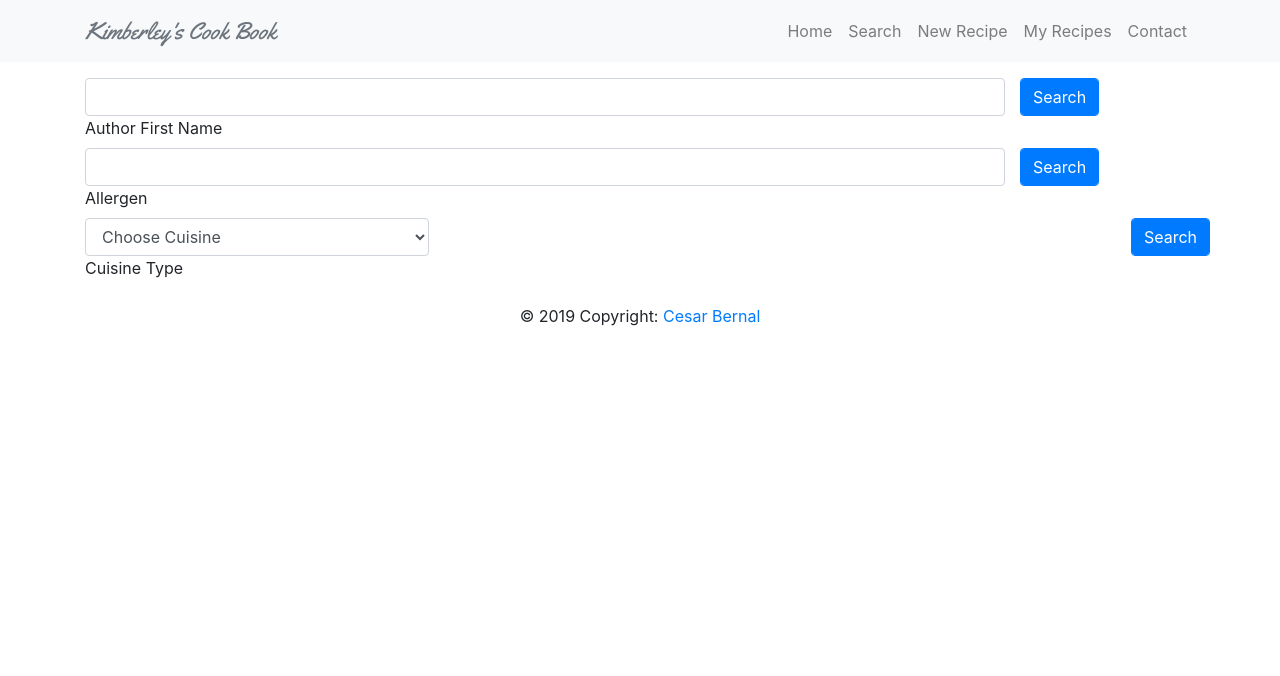
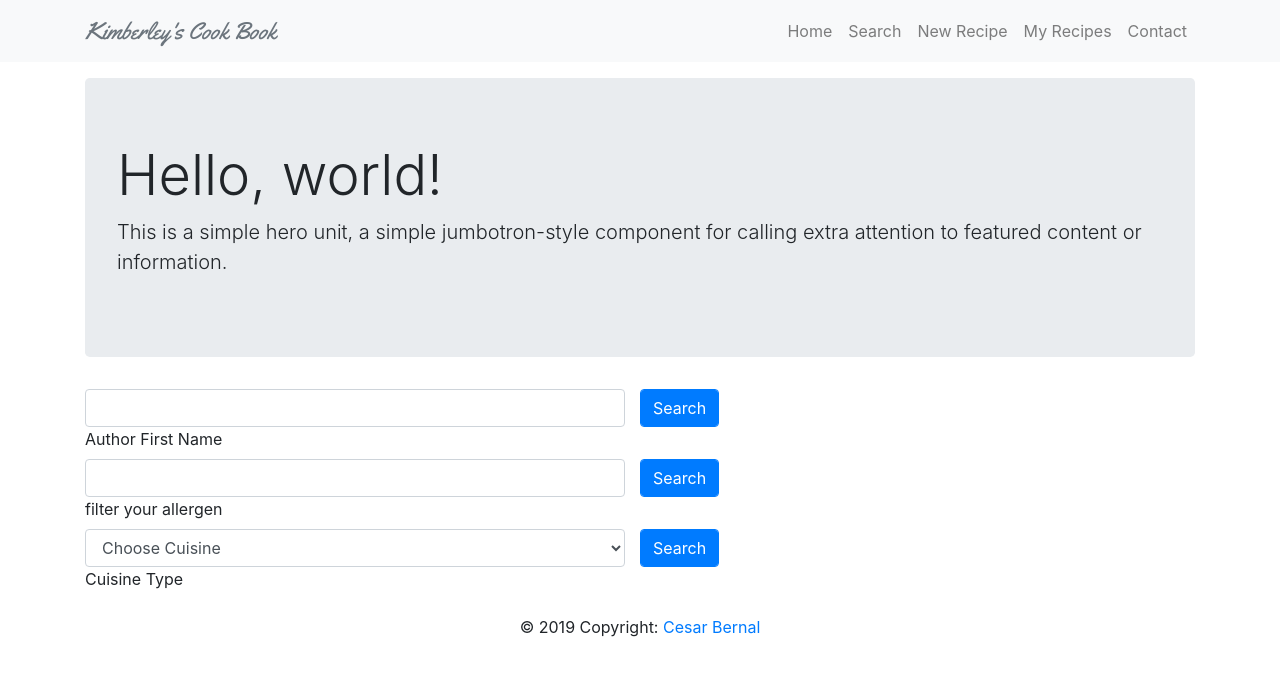
Before and after one commit to CEsarABC/DataCentricProject, a Flask app: page /search in a window 1280 px wide. Shown: the top 676 px of the page. Run offline with Flask 2, Linux system fonts and the light colour scheme; data that the repository does not hold is empty; some libraries are stand-ins or nearby versions.

Commit message:
all templates made, working on styles

```diff
--- a/templates/base.html
+++ b/templates/base.html
@@ -39,7 +39,7 @@
                         <a class="nav-link" href="{{url_for('my_recipes')}}">My Recipes</a>
                     </li>
                     <li class="nav-item">
-                        <a class="nav-link" href="">Contact</a>
+                        <a class="nav-link" href="{{url_for('contact')}}">Contact</a>
                 </ul>
             </div>
         </div>
--- a/templates/my_recipes_old.html
+++ b/templates/my_recipes_old.html
@@ -16,7 +16,7 @@
           {% for item in searchfileold %}
           <div class='col-lg-4 col-md-4 col-sm-4' >
             <div class="card" style="width: 18rem;">
-              <img class="card-img-top image-fluid" src="{{item.images}}" alt="Card image cap">
+              <img class="card-img-top image-fluid" src="{{item.images_small}}" alt="Card image cap">
               <div class="card-body">
                 <h5 class="card-title">{{item.recipe_name}}</h5>
                 <p class="card-text">{{item.description}}</p>
--- a/templates/search_recipe.html
+++ b/templates/search_recipe.html
@@ -3,9 +3,14 @@
 {% block content %}
 
 <!--            HEADER                   -->
+
 <div class="container">
+    <div class="jumbotron">
+      <h1 class="display-4">Hello, world!</h1>
+      <p class="lead">This is a simple hero unit, a simple jumbotron-style component for calling extra attention to featured content or information.</p>
+    </div>
       <form class='row' action="{{ url_for('search_recipe_author') }}" method="POST">
-          <div class='col-lg-10 col-md-10 col-sm-12'>
+          <div class='col-lg-6 col-md-6 col-sm-6'>
             <div class='form-row'>
               <div class="col">
                   <input class="form-control" type="text"  name="author" id="author_name"/>
@@ -21,11 +26,11 @@
         </div>
       </form>
       <form class='row' action="{{ url_for('search_recipe_allergen') }}" method="POST">
-          <div class='col-lg-10 col-md-10 col-sm-12'>
+          <div class='col-lg-6 col-md-6 col-sm-6'>
             <div class='form-row'>
               <div class="col">
                   <input class="form-control" type="text"  name="allergen" id="allergen"/>
-                  <label for="allergens">Allergen</label>
+                  <label for="allergens">filter your allergen</label>
               </div>
             </div>
           </div>
@@ -34,8 +39,8 @@
         </div>
       </form>
       <form class='row' action="{{ url_for('search_recipe_cuisine') }}" method="POST">
-        <div class="col">
-            <select class="form-control col-lg-4" name="cuisine" id="cuisine">
+        <div class="col-lg-6 col-md-6 col-sm-6">
+            <select class="form-control" name="cuisine" id="cuisine">
             <option value="" disabled selected>Choose Cuisine</option>
             {% for item in cuisine %}
             <option value="{{item.cuisine}}">{{item.cuisine}}</option>
@@ -55,12 +60,11 @@
               {% for item in searchAuthor %}
               <div class='col-lg-4 col-md-4 col-sm-4' >
                 <div class="card" style="width: 18rem;">
-                  <img class="card-img-top image-fluid" src="{{item.images}}" alt="Card image cap">
+                  <img class="card-img-top image-fluid" src="{{item.images_small}}" alt="Card image cap">
                   <div class="card-body">
                     <h5 class="card-title">{{item.recipe_name}}</h5>
                     <p class="card-text">{{item.description}}</p>
-                    <a href="{{url_for('edit_recipe', item_id=item._id)}}" class="btn btn-primary">Edit</a>
-                    <a href="#" class="btn btn-primary">Delete</a>
+                    <a href="{{ url_for('show_recipe', item_id=item._id) }}" class="btn btn-primary">View Recipe</a>
                   </div>
               </div>
               </div>
@@ -72,12 +76,11 @@
           {% for item in searchAllergen %}
           <div class='col-lg-4 col-md-4 col-sm-4' >
             <div class="card" style="width: 18rem;">
-              <img class="card-img-top image-fluid" src="{{item.images}}" alt="Card image cap">
+              <img class="card-img-top image-fluid" src="{{item.images_small}}" alt="Card image cap">
               <div class="card-body">
                 <h5 class="card-title">{{item.recipe_name}}</h5>
                 <p class="card-text">{{item.description}}</p>
-                <a href="{{url_for('edit_recipe', item_id=item._id)}}" class="btn btn-primary">Edit</a>
-                <a href="#" class="btn btn-primary">Delete</a>
+                <a href="{{ url_for('show_recipe', item_id=item._id) }}" class="btn btn-primary">View Recipe</a>
               </div>
           </div>
           </div>
@@ -90,12 +93,11 @@
           {% for item in searchCuisine %}
           <div class='col-lg-4 col-md-4 col-sm-4' >
             <div class="card" style="width: 18rem;">
-              <img class="card-img-top image-fluid" src="{{item.images}}" alt="Card image cap">
+              <img class="card-img-top image-fluid" src="{{item.images_small}}" alt="Card image cap">
               <div class="card-body">
                 <h5 class="card-title">{{item.recipe_name}}</h5>
                 <p class="card-text">{{item.description}}</p>
-                <a href="{{url_for('edit_recipe', item_id=item._id)}}" class="btn btn-primary">Edit</a>
-                <a href="#" class="btn btn-primary">Delete</a>
+                <a href="{{ url_for('show_recipe', item_id=item._id) }}" class="btn btn-primary">View Recipe</a>
               </div>
           </div>
           </div>
```
Also changed, not shown: templates/contact.html (added, +26 -0 lines), templates/intro.html (+14 -29 lines), templates/my_recipes.html (+13 -4 lines), templates/recipe_page.html (+14 -5 lines), templates/testform.html (+8 -12 lines).
